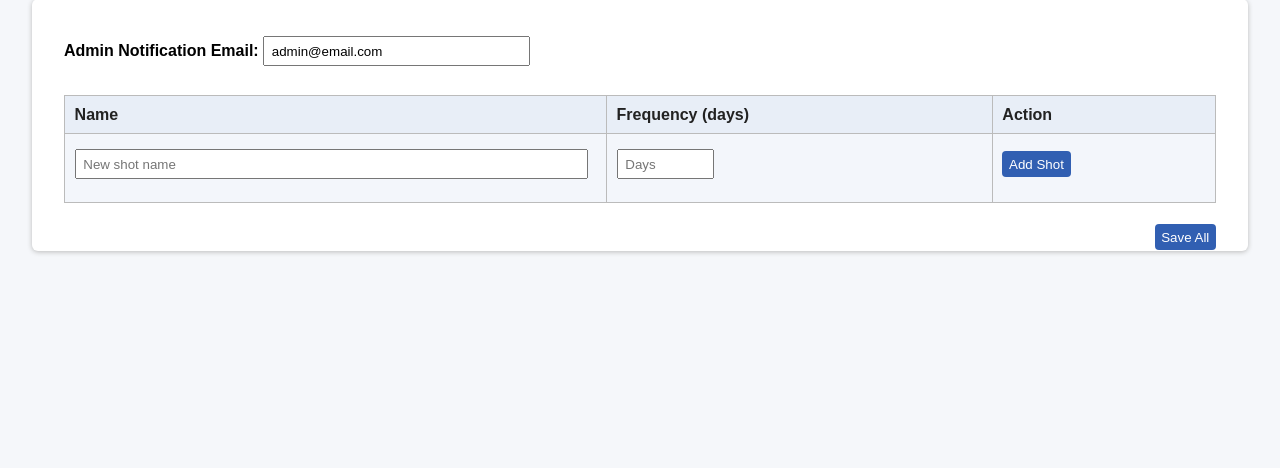
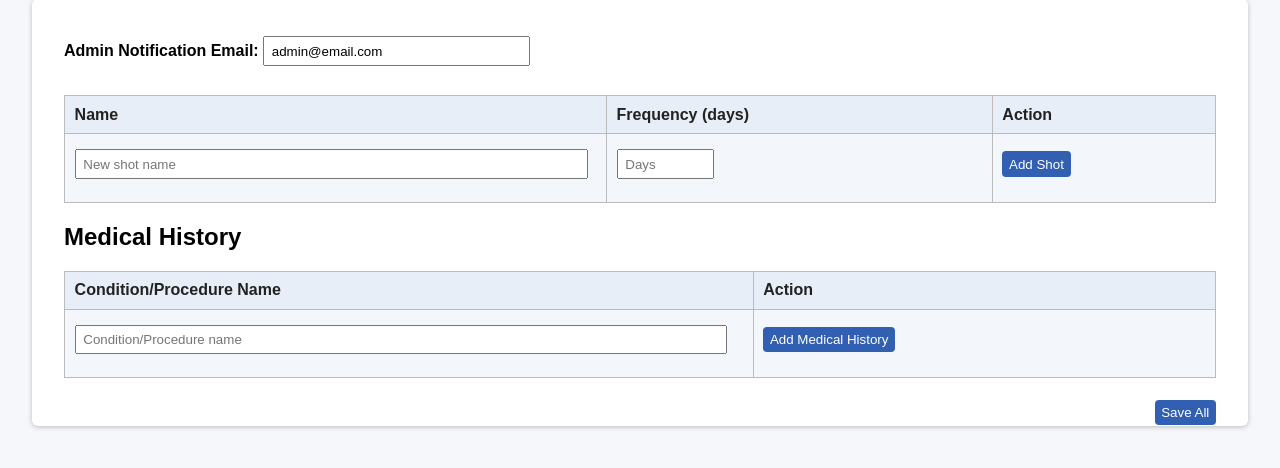
Before and after one commit to CivicaHealth/Volunteer_Health_Tracker, a Flask app: page /settings in a window 1280 px wide. Shown: the part 165-633 px from the top of the page. Run offline with Flask 3, Linux system fonts and the light colour scheme.

Commit message:
Update settings.html

```diff
--- a/templates/settings.html
+++ b/templates/settings.html
@@ -5,6 +5,8 @@
 <form method="POST" style="background: #fff; padding: 2em; border-radius: 6px; box-shadow: 0 1px 5px #bbb;">
     <label for="admin_email" style="font-weight:bold;">Admin Notification Email:</label>
     <input type="email" id="admin_email" name="admin_email" value="{{ settings.admin_email or '' }}" style="width:250px; margin-bottom: 1em;">
+
+    <!-- Shots Section -->
     <table style="width:100%; margin-bottom:1em;">
         <tr>
             <th>Name</th>
@@ -13,29 +15,43 @@
         </tr>
         {% for shot in shots %}
         <tr>
-            <td>
-                <input type="text" name="shot_name_{{ shot.id }}" value="{{ shot.name }}" style="width:95%;">
-            </td>
-            <td>
-                <input type="number" name="shot_frequency_{{ shot.id }}" value="{{ shot.frequency }}" style="width:80px;">
-            </td>
-            <td>
-                <button name="remove_shot" value="{{ shot.id }}" style="background: #e53e3e; color:#fff; border-radius: 4px;">Remove</button>
-            </td>
+            <td><input type="text" name="shot_name_{{ shot.id }}" value="{{ shot.name }}" style="width:95%;"></td>
+            <td><input type="number" name="shot_frequency_{{ shot.id }}" value="{{ shot.frequency }}" style="width:80px;"></td>
+            <td><button name="remove_shot" value="{{ shot.id }}" style="background: #e53e3e; color:#fff; border-radius: 4px;">Remove</button></td>
         </tr>
         {% endfor %}
         <tr>
-            <td>
-                <input type="text" name="new_shot_name" placeholder="New shot name" style="width:95%;">
-            </td>
-            <td>
-                <input type="number" name="new_shot_frequency" placeholder="Days" style="width:80px;">
-            </td>
-            <td>
-                <button type="submit" name="add_shot" style="background: #315fb2; color: #fff; border-radius: 4px;">Add Shot</button>
-            </td>
+            <td><input type="text" name="new_shot_name" placeholder="New shot name" style="width:95%;"></td>
+            <td><input type="number" name="new_shot_frequency" placeholder="Days" style="width:80px;"></td>
+            <td><button type="submit" name="add_shot" style="background: #315fb2; color: #fff; border-radius: 4px;">Add Shot</button></td>
         </tr>
     </table>
+
+    <!-- Medical History Section -->
+    <h2>Medical History</h2>
+    <table style="width:100%; margin-bottom:1em;">
+        <tr>
+            <th>Condition/Procedure Name</th>
+            <!-- <th>Notes</th> -->
+            <th>Action</th>
+        </tr>
+        {% for medical in medical_history %}
+        <tr>
+            <td><input type="text" name="medical_name_{{ medical.id }}" value="{{ medical.name }}" style="width:95%;"></td>
+            <!-- <td>
+                <input type="text" name="medical_note_{{ medical.id }}"
+                       value="">
+            </td> -->
+            <td><button name="remove_medical" value="{{ medical.id }}" style="background: #e53e3e; color:#fff; border-radius: 4px;">Remove</button></td>
+        </tr>
+        {% endfor %}
+        <tr>
+            <td><input type="text" name="new_medical_name" placeholder="Condition/Procedure name" style="width:95%;"></td>
+            <!-- <td><input type="text" name="new_medical_note" placeholder="Notes" style="width:95%;"></td> -->
+            <td><button type="submit" name="add_medical" style="background: #315fb2; color: #fff; border-radius: 4px;">Add Medical History</button></td>
+        </tr>
+    </table>
+
     <button type="submit" name="save_all" style="background: #315fb2; color: #fff; border-radius: 4px; float:right;">Save All</button>
 </form>
 {% endblock %}
```
